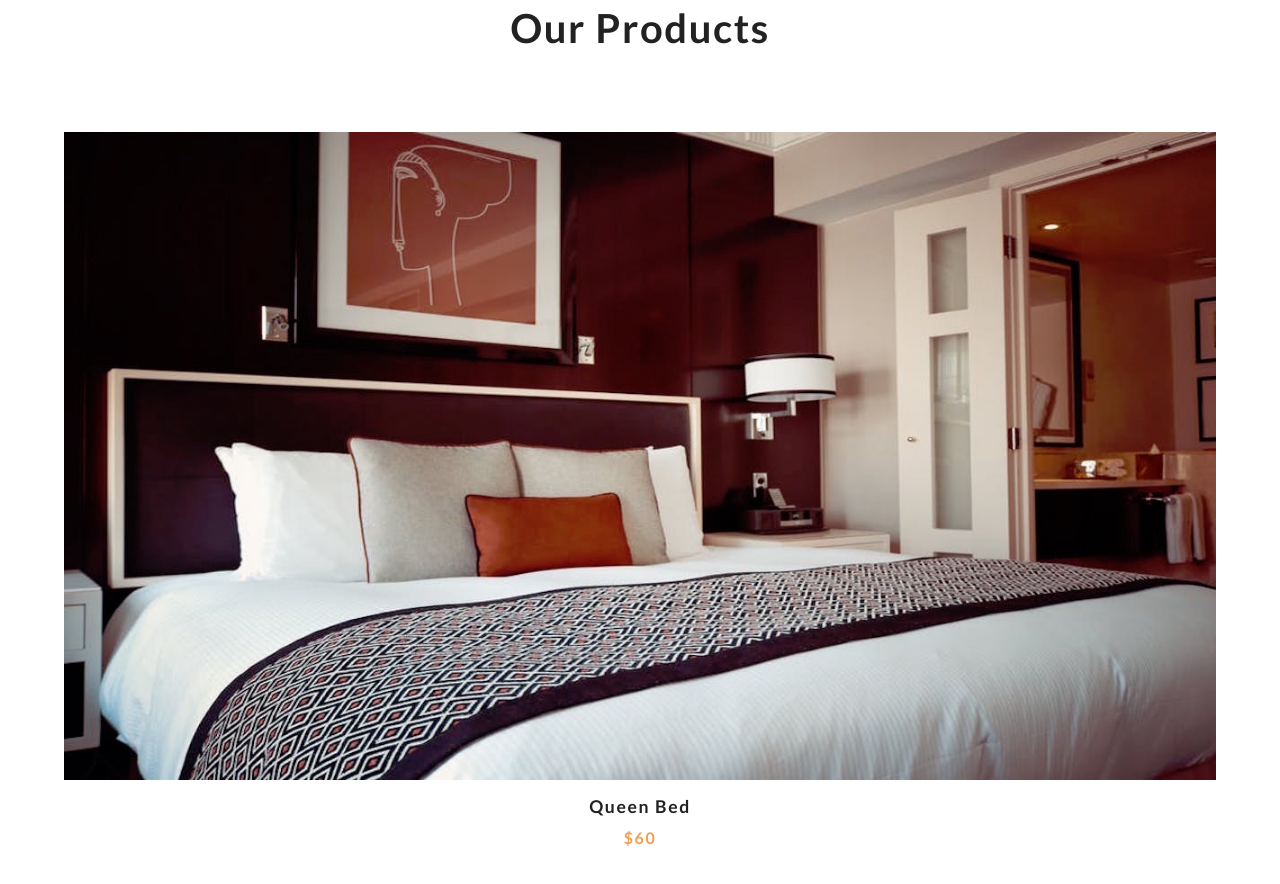
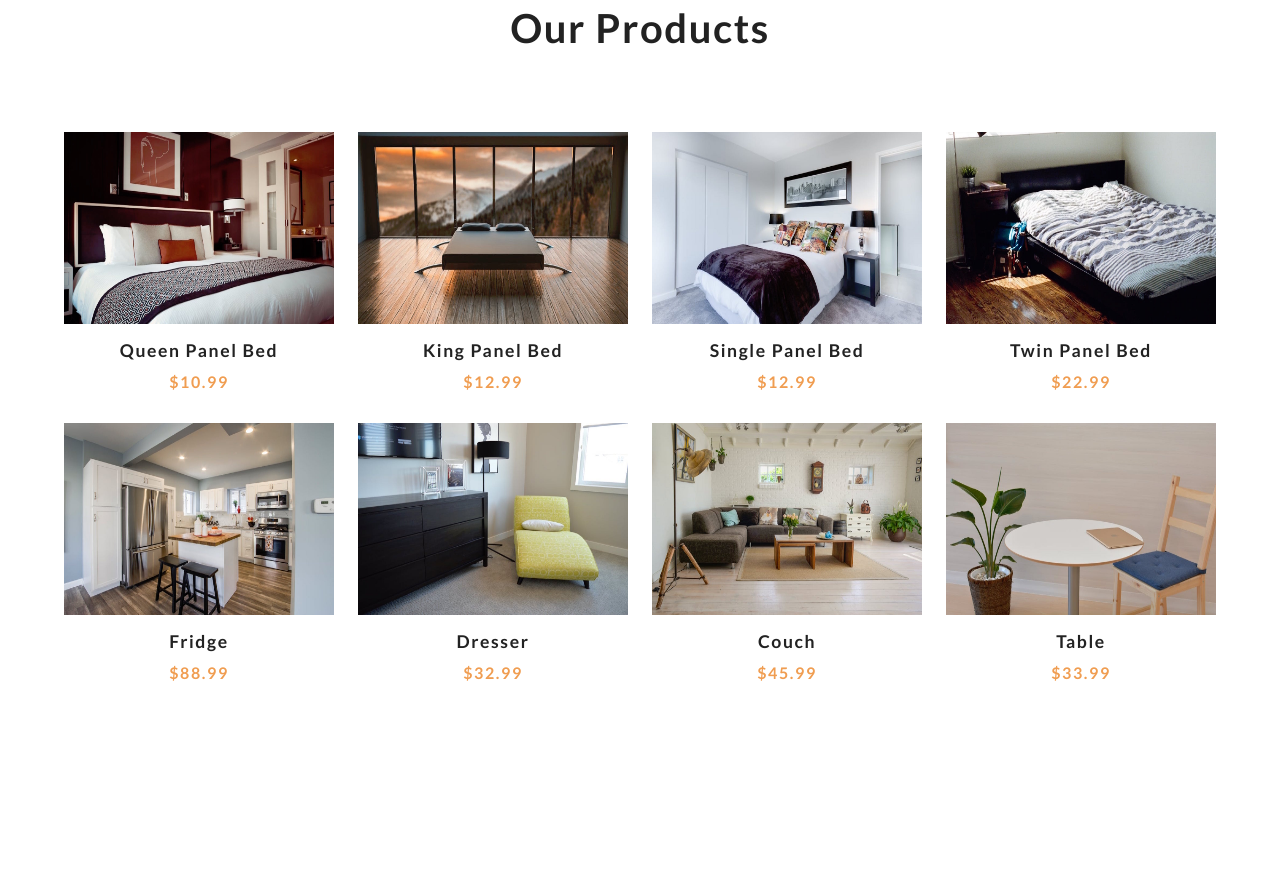
Before and after one commit to kaori-kk/e-commerce, a plain HTML site: page index.html in a window 1280 px wide. Shown: the part 860-1744 px from the top of the page. After the commit the page ends 1606 px from the top, so only its background shows below. Drawn offline with Linux system fonts and the light colour scheme.

Commit message:
displyed products from json file

```diff
--- a/app.js
+++ b/app.js
@@ -0,0 +1,62 @@
+const cartBtn = document.querySelector(".cart-btn");
+const closeCartBtn = document.querySelector(".close-cart");
+const clearCartBtn = document.querySelector(".clear-cart");
+const cartDOM = document.querySelector(".cart");
+const cartOverlay = document.querySelector(".cart-overlay");
+const cartItems = document.querySelector(".cart-items");
+const cartTotal = document.querySelector(".cart-total");
+const cartContent = document.querySelector(".cart-content");
+const productsDOM = document.querySelector(".products-center");
+
+let cart = [];
+
+class Products {
+  async getProducts(){
+    try {
+      let result = await fetch('products.json')
+      let data = await result.json();
+
+    let products = data.items;
+    products = products.map(item => {
+      const {title,price} = item.fields;
+      const {id} = item.sys;
+      const image = item.fields.image.fields.file.url;
+      return {title,price,id,image}
+    })
+    return products;
+    }catch(error){
+      console.log(error);
+    }
+  }
+}
+
+class UI {
+  displayProducts(products){
+    let result = "";
+    products.forEach(product => {
+      result += `
+        <article class="product">
+          <div class="img-container">
+            <img src=${product.image} alt="product" class="product-img">
+            <button class="bag-btn" data-id=${product.id}><i class="fas fa-shopping-cart"></i>Add to cart</button>
+          </div>
+        <h3>${product.title}</h3>
+        <h4>$${product.price}</h4>
+        </article>
+      `
+    });
+    productsDOM.innerHTML = result;
+  }
+}
+
+class Storage {
+
+}
+
+document.addEventListener("DOMContentLoaded", ()=> {
+  const ui = new UI();
+  const products = new Products();
+
+  products.getProducts().then(products =>
+  ui.displayProducts(products));
+});
--- a/index.html
+++ b/index.html
@@ -37,14 +37,7 @@
       <h2>Our Products</h2>
     </div>
     <div class="products-center">
-      <article class="product">
-        <div class="img-container">
-          <img src="./images/product-1.jpeg" alt="product" class="product-img">
-          <button class="bag-btn" data-id="1"><i class="fas fa-shopping-cart"></i>Add to cart</button>
-        </div>
-        <h3>Queen Bed</h3>
-        <h4>$60</h4>
-      </article>
+
     </div>
   </section>
 
```
